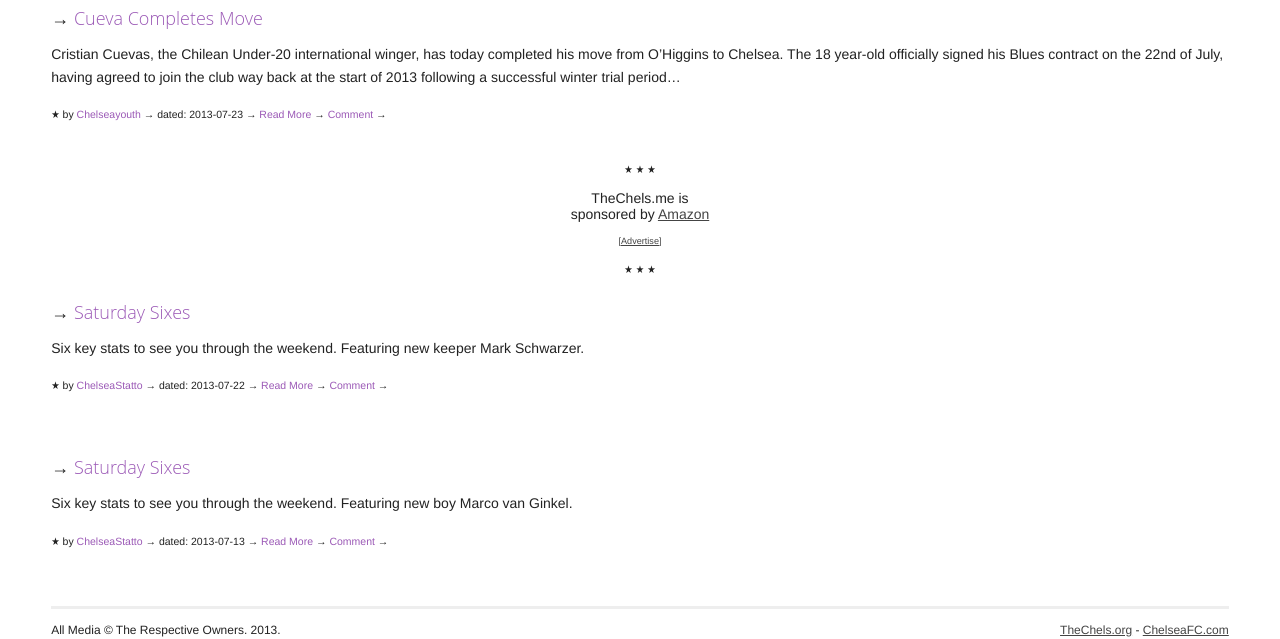
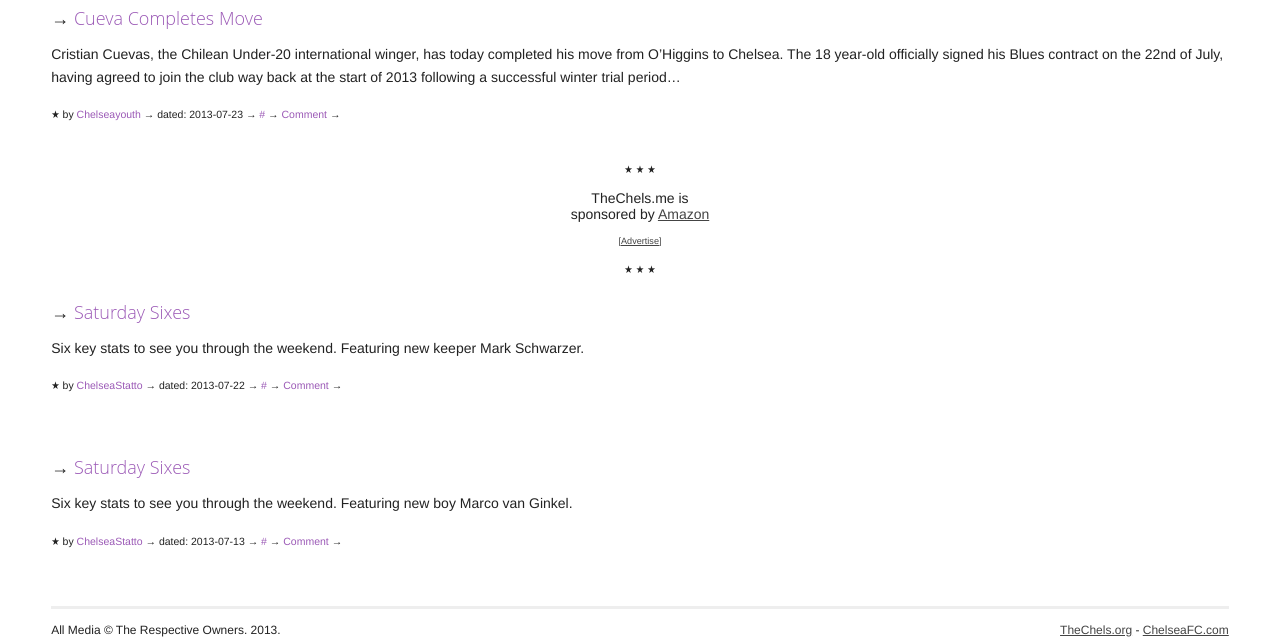
Before and after one commit to TheNenae/TheChels.github.io, a Jekyll site: the page built from index.html, in a window 1280 px wide. Shown: the part 207-846 px from the top of the page. Built offline with Jekyll 4.4.1, drawn with Linux system fonts in a browser that asks for light colours; Markdown is read by kramdown in place of the engine named in the settings; the list of posts is cut into pages by our own code.

Commit message:
Update index.html

```diff
--- a/index.html
+++ b/index.html
@@ -30,8 +30,8 @@ description: Short form blogging and links to Chelsea FC fan blogs
             <small>
                 ★ by <a href="/{{ post.author }}">{{ post.author }}</a> →
                   dated: {{ post.date | date: "%Y-%m-%d" }} →
-                <a href="{{ post.url }}" class="permalink" title="Permalink">Read More</a> →
-                <a href="{{ post.url }}" class="permalink" title="Permalink">Comment</a> →
+                <a href="{{ post.url }}" class="permalink" title="Permalink">#</a> →
+                <a href="{{ post.url }}" class="comment" title="comment">Comment</a> →
             </small>
         </p>
 	</article>
```
